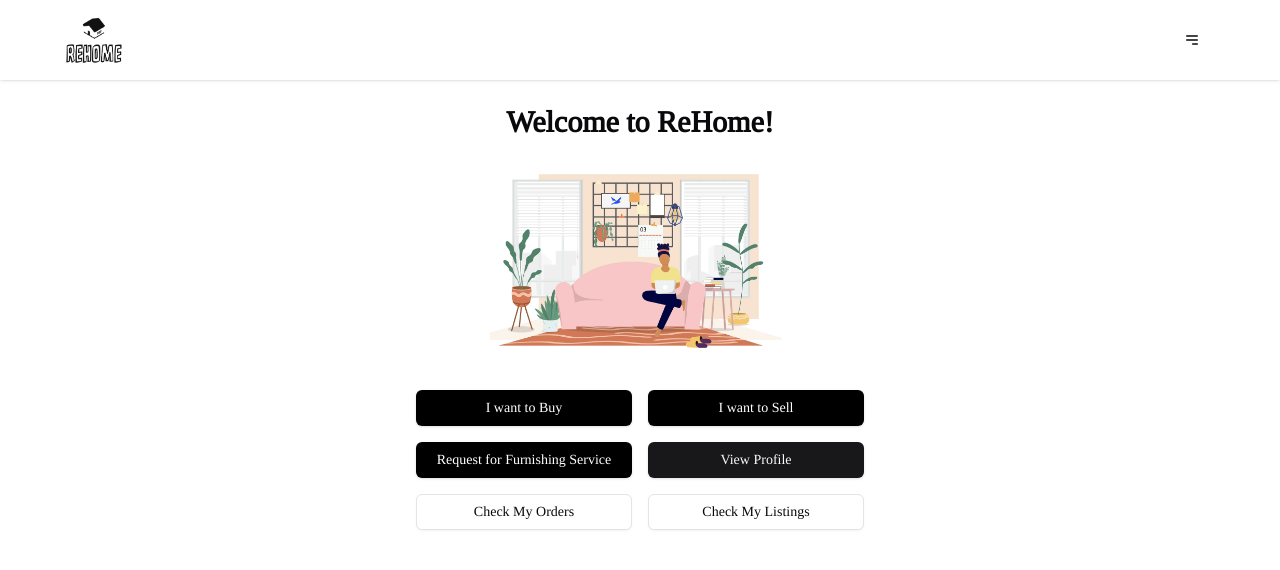
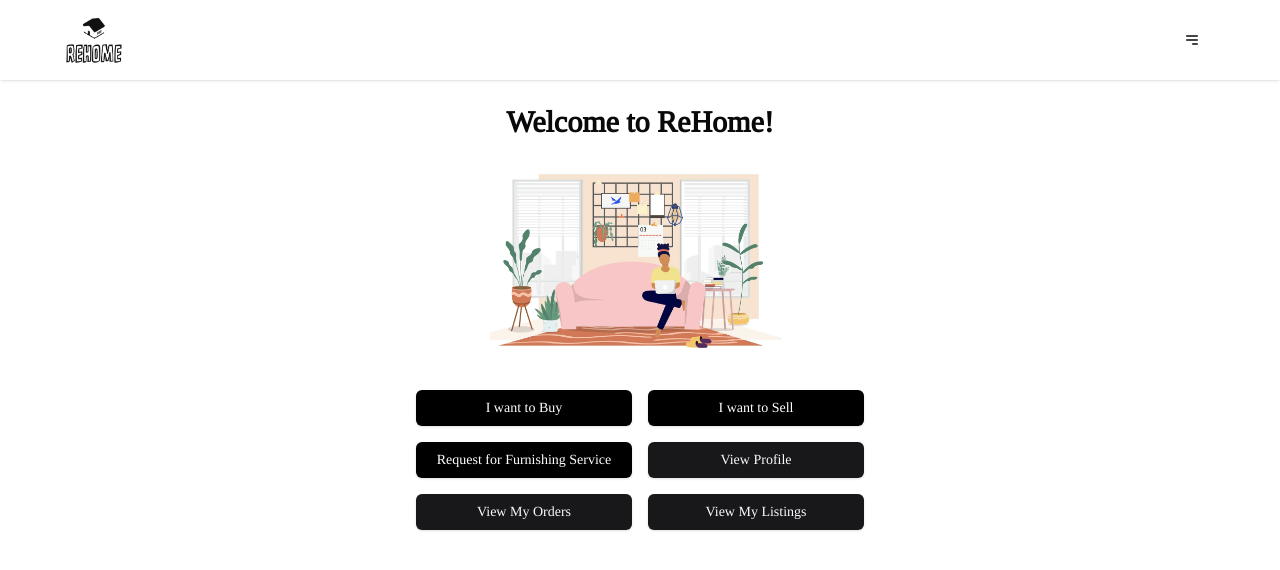
Before and after one commit to johnnychang25678/srid-rehome, a Next.js app: page / in a window 1280 px wide. Shown: the top 570 px of the page. Built offline with nearby package versions, Linux system fonts and the light colour scheme.

Commit message:
fix item for req service

```diff
--- a/app/furnishing-service/request-service/page.tsx
+++ b/app/furnishing-service/request-service/page.tsx
@@ -4,10 +4,11 @@ import React, { useState, useEffect } from "react";
 import Image from "next/image";
 import { Button } from "@/components/ui/button";
 import { Checkbox } from "@/components/ui/checkbox"; // Use ShadCN Checkbox
-import { Order } from "@/lib/types";
 import Link from "next/link";
+import { getItemById } from "@/lib/utils";
+import { Item } from "@/lib/types";
 
-type SelectableOrder = Order & { selected: boolean };
+type SelectableOrder = Item & { selected: boolean };
 
 export default function RequestService() {
   const [orders, setOrders] = useState<SelectableOrder[]>([]); // keep track of orders selected state
@@ -15,12 +16,16 @@ export default function RequestService() {
 
   // Load orders from localStorage
   useEffect(() => {
+    // TODO: use getItemById
     const storedOrders = localStorage.getItem("orders");
     if (storedOrders) {
       // Parse the stored data and map to add `selected` property
-      const parsedOrders: Order[] = JSON.parse(storedOrders);
-      const selectableOrders: SelectableOrder[] = parsedOrders.map((order) => ({
-        ...order,
+
+      // eslint-disable-next-line @typescript-eslint/no-explicit-any
+      const parsed: any[] = JSON.parse(storedOrders);
+      const parsedItems: Item[] = parsed.map(p => getItemById(p.id)!)
+      const selectableOrders: SelectableOrder[] = parsedItems.map((item) => ({
+        ...item,
         selected: false,
       }));
       setOrders(selectableOrders);
@@ -37,7 +42,7 @@ export default function RequestService() {
   }, [orders]);
 
   // Toggle order selection
-  const handleSelect = (id: string) => {
+  const handleSelect = (id: number) => {
     const updatedOrders = orders.map((order) =>
       order.id === id ? { ...order, selected: !order.selected } : order
     );
@@ -70,12 +75,12 @@ export default function RequestService() {
             >
               <Image
                 src={order.image}
-                alt={order.productName}
+                alt={order.name}
                 width={300}
                 height={200}
                 className="rounded-md mb-4"
               />
-              <h2 className="text-lg font-bold mb-2">{order.productName}</h2>
+              <h2 className="text-lg font-bold mb-2">{order.name}</h2>
               <div className="flex items-center space-x-2">
                 <Checkbox
                   id={`select-${order.id}`}
--- a/app/furnishing-service/view-requests/page.tsx
+++ b/app/furnishing-service/view-requests/page.tsx
@@ -14,7 +14,7 @@ type Request = {
     instructions: string;
     selectedOrders: {
         id: string;
-        productName: string;
+        name: string;
     }[];
     status: string;
 };
@@ -26,15 +26,10 @@ export default function MyRequestsPage() {
     useEffect(() => {
         const storedRequests = localStorage.getItem("furnishingRequests");
         if (storedRequests) {
-            console.log("parsed", JSON.parse(storedRequests))
+            // console.log("parsed", JSON.parse(storedRequests))
             setRequests(JSON.parse(storedRequests));
         }
     }, []);
-
-    // Log requests when they change
-    useEffect(() => {
-        console.log("Updated Requests State:", requests);
-    }, [requests]);
 
     return (
         <div className="flex flex-col items-center min-h-screen">
@@ -54,7 +49,7 @@ export default function MyRequestsPage() {
                             <CardContent className="text-sm space-y-2">
                                 <p>
                                     <strong>Items:</strong>{" "}
-                                    {request.selectedOrders.map((order) => order.productName).join(", ")}
+                                    {request.selectedOrders.map((order) => order.name).join(", ")}
                                 </p>
                                 <p>
                                     <strong>Address:</strong> {request.address}
--- a/app/page.tsx
+++ b/app/page.tsx
@@ -1,10 +1,10 @@
 "use client";
 
-import React, {useEffect, useState} from "react";
+import React, { useEffect, useState } from "react";
 import { Button } from "@/components/ui/button";
 import Image from "next/image";
 import Link from "next/link";
-import {getCurrentUser} from "@/lib/utils";
+import { getCurrentUser } from "@/lib/utils";
 
 export default function HomePage() {
 
@@ -54,13 +54,13 @@ export default function HomePage() {
           </Button>
         </Link>
         <Link href="/my-orders" passHref>
-          <Button variant="outline" className="hover:bg-gray-100 w-full">
-            Check My Orders
+          <Button variant="default" className="hover:bg-gray-100 w-full">
+            View My Orders
           </Button>
         </Link>
         <Link href="/my-listings" passHref>
-          <Button variant="outline" className="hover:bg-gray-100 w-full">
-            Check My Listings
+          <Button variant="default" className="hover:bg-gray-100 w-full">
+            View My Listings
           </Button>
         </Link>
       </div>
```
